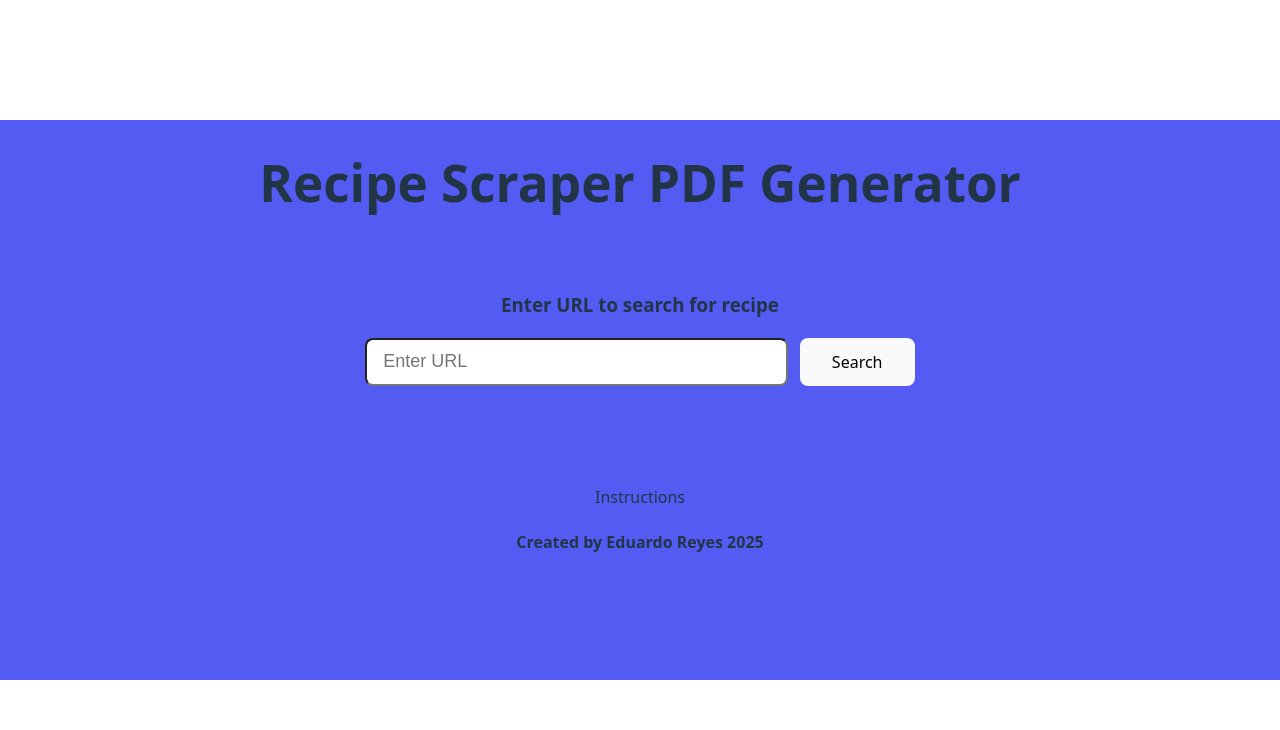
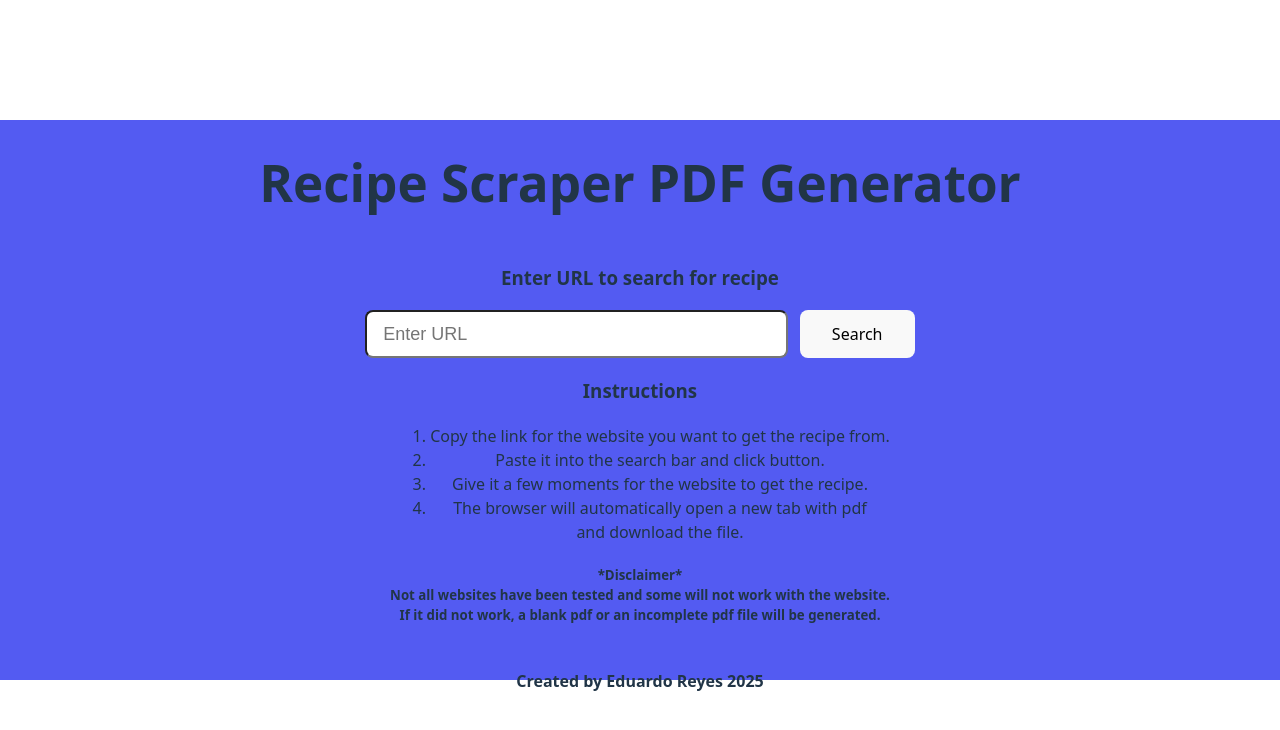
Before and after one commit to eduardoreyes007351208/recipeScraperWebsite, a React (Vite) app: page / in a window 1280 px wide. Shown: the top 730 px of the page. Built offline with nearby package versions, Linux system fonts and the light colour scheme.

Commit message:
feat: Add instructions and disclaimer text.

```diff
--- a/src/components/Instructions.jsx
+++ b/src/components/Instructions.jsx
@@ -2,7 +2,20 @@ import React from 'react'
 
 const Instructions = () => {
   return (
-    <div>Instructions</div>
+    <div>
+      <h3>Instructions</h3>
+      <ol>
+        <li className='instructionItem'>Copy the link for the website you want to get the recipe from.</li>
+        <li className='instructionItem'>Paste it into the search bar and click button.</li>
+        <li className='instructionItem'>Give it a few moments for the website to get the recipe.</li>
+        <li className='instructionItem'>The browser will automatically open a new tab with pdf <br /> and download the file.</li>
+      </ol>
+      <h5>
+        <b>*Disclaimer*</b> <br />
+        Not all websites have been tested and some will not work with the website. <br />
+        If it did not work, a blank pdf or an incomplete pdf file will be generated.
+      </h5>
+    </div>
   )
 }
 
```
